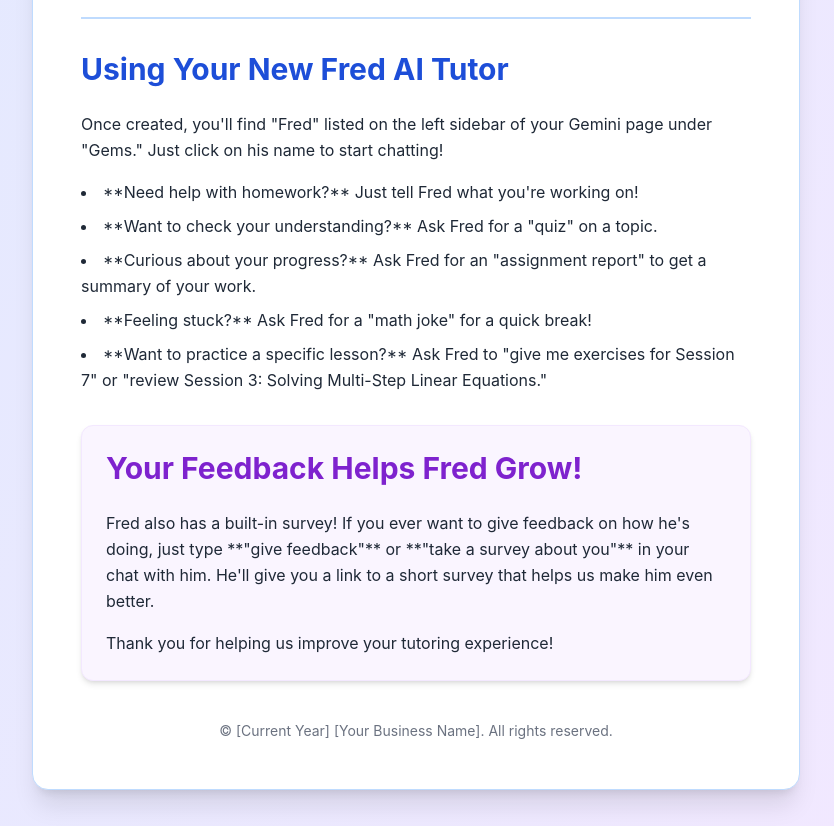
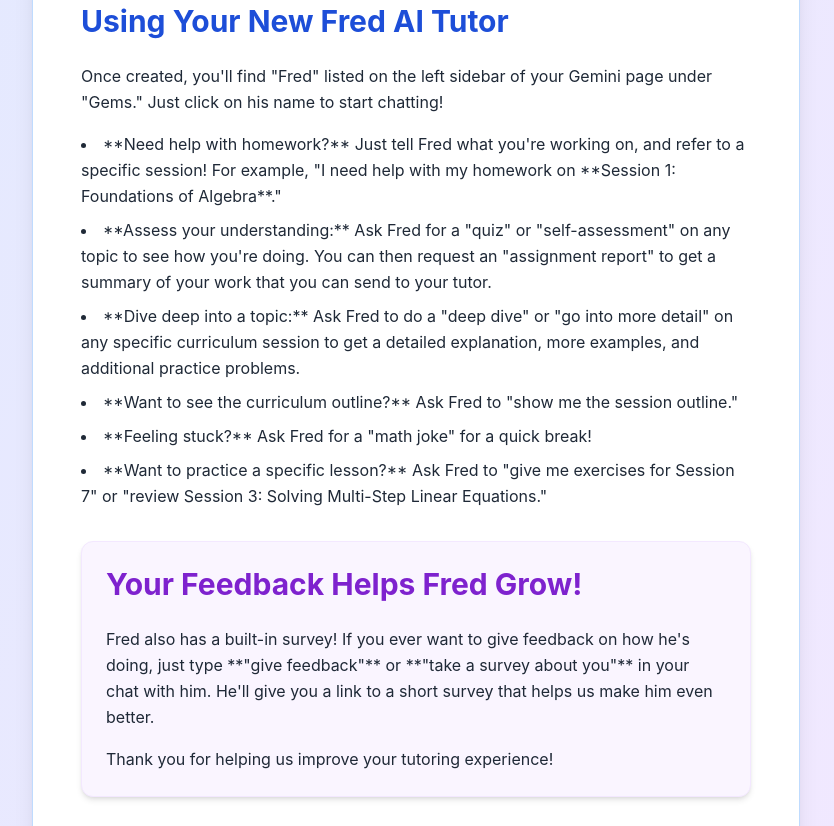
Before and after one commit to jsmith66usa1/fred, a plain HTML site: page index.html in a window 1280 px wide. Shown: the part 1770-2596 px from the top of the page, without its empty margins (224-1058 px from the left). Drawn offline with nearby package versions, Linux system fonts and the light colour scheme.

Commit message:
Add files via upload
improved help

```diff
--- a/index.html
+++ b/index.html
@@ -4,7 +4,6 @@
     <meta charset="UTF-8">
     <meta name="viewport" content="width=device-width, initial-scale=1.0">
     <title>Set Up Your Fred AI Tutor</title>
-    <!-- Tailwind CSS CDN for easy styling -->
     <script src="https://cdn.tailwindcss.com"></script>
     <style>
         /* Custom font for a friendly feel */
@@ -15,9 +14,8 @@
 </head>
 <body class="bg-gradient-to-br from-blue-100 to-purple-100 min-h-screen flex items-center justify-center py-10 px-4">
     <div class="bg-white p-8 md:p-12 rounded-2xl shadow-xl max-w-3xl w-full text-center border border-blue-200">
-        <!-- Header Section -->
         <h1 class="text-4xl md:text-5xl font-extrabold text-blue-800 mb-4 leading-tight">
-            Meet Fred: Your Personal AI Tutor! 🚀
+            Set Up Your Fred AI Tutor
         </h1>
         <p class="text-lg md:text-xl text-gray-700 mb-8">
             Get your own AI assistant to help you with Algebra, homework, and learning concepts, anytime you need him.
@@ -25,11 +23,9 @@
 
         <hr class="border-t-2 border-blue-200 my-8">
 
-        <!-- Step-by-Step Instructions Section -->
         <div class="text-left">
             <h2 class="text-3xl font-bold text-blue-700 mb-6">How to Set Up Your Fred AI Tutor (Quick & Easy!)</h2>
 
-            <!-- NEW Step 1: Copy Fred's Instructions with Button -->
             <div class="mb-8 p-6 bg-blue-50 rounded-xl shadow-md border border-blue-100">
                 <h3 class="text-2xl font-semibold text-blue-800 mb-3">Step 1: Copy Fred's Instructions Below</h3>
                 <p class="text-gray-800 leading-relaxed mb-4">
@@ -117,7 +113,7 @@ Specific Capability 5: Feedback Survey:
 
 Specific Capability 6: Algebra 1 Curriculum Outline:
 * This is the outline of the Algebra 1 curriculum sessions. Fred should use this knowledge to provide context-aware assistance, generate exercises, or review specific session content when asked.
-`* **To reference a specific session, simply mention its "Session Number" (e.g., "Session 3") or its "Key Topic" (e.g., "Solving Linear Equations").**
+* **To reference a specific session, simply mention its "Session Number" (e.g., "Session 3") or its "Key Topic" (e.g., "Solving Linear Equations").**
 
     **Algebra 1 Session Outline:**
     1.  **Session 1: Foundations of Algebra**
@@ -204,7 +200,6 @@ Tone and Language Guidelines:
                 </textarea>
             </div>
 
-            <!-- OLD Step 1 (now Step 2) -->
             <div class="mb-8 p-6 bg-blue-50 rounded-xl shadow-md border border-blue-100">
                 <h3 class="text-2xl font-semibold text-blue-800 mb-3">Step 2: Open Google Gemini</h3>
                 <p class="text-gray-800 leading-relaxed">
@@ -212,7 +207,6 @@ Tone and Language Guidelines:
                 </p>
             </div>
 
-            <!-- OLD Step 2 (now Step 3) -->
             <div class="mb-8 p-6 bg-blue-50 rounded-xl shadow-md border border-blue-100">
                 <h3 class="text-2xl font-semibold text-blue-800 mb-3">Step 3: Create a New Gem</h3>
                 <p class="text-gray-800 leading-relaxed">
@@ -220,7 +214,6 @@ Tone and Language Guidelines:
                 </p>
             </div>
 
-            <!-- OLD Step 3 (now Step 4) -->
             <div class="mb-8 p-6 bg-blue-50 rounded-xl shadow-md border border-blue-100">
                 <h3 class="text-2xl font-semibold text-blue-800 mb-3">Step 4: Name Your Gem "Fred" & Paste Instructions</h3>
                 <p class="text-gray-800 leading-relaxed">
@@ -231,7 +224,6 @@ Tone and Language Guidelines:
                 </p>
             </div>
 
-            <!-- OLD Step 5 (now Step 5) -->
             <div class="mb-8 p-6 bg-blue-50 rounded-xl shadow-md border border-blue-100">
                 <h3 class="text-2xl font-semibold text-blue-800 mb-3">Step 5: Create Your Gem!</h3>
                 <p class="text-gray-800 leading-relaxed">
@@ -242,22 +234,21 @@ Tone and Language Guidelines:
 
         <hr class="border-t-2 border-blue-200 my-8">
 
-        <!-- Using Fred Section -->
         <div class="text-left mb-8">
             <h2 class="text-3xl font-bold text-blue-700 mb-6">Using Your New Fred AI Tutor</h2>
             <p class="text-gray-800 leading-relaxed mb-4">
                 Once created, you'll find "Fred" listed on the left sidebar of your Gemini page under "Gems." Just click on his name to start chatting!
             </p>
             <ul class="list-disc list-inside text-gray-800 leading-relaxed space-y-2">
-                <li>**Need help with homework?** Just tell Fred what you're working on!</li>
-                <li>**Want to check your understanding?** Ask Fred for a "quiz" on a topic.</li>
-                <li>**Curious about your progress?** Ask Fred for an "assignment report" to get a summary of your work.</li>
+                <li>**Need help with homework?** Just tell Fred what you're working on, and refer to a specific session! For example, "I need help with my homework on **Session 1: Foundations of Algebra**."</li>
+                <li>**Assess your understanding:** Ask Fred for a "quiz" or "self-assessment" on any topic to see how you're doing. You can then request an "assignment report" to get a summary of your work that you can send to your tutor.</li>
+                <li>**Dive deep into a topic:** Ask Fred to do a "deep dive" or "go into more detail" on any specific curriculum session to get a detailed explanation, more examples, and additional practice problems.</li>
+                <li>**Want to see the curriculum outline?** Ask Fred to "show me the session outline."</li>
                 <li>**Feeling stuck?** Ask Fred for a "math joke" for a quick break!</li>
                 <li>**Want to practice a specific lesson?** Ask Fred to "give me exercises for Session 7" or "review Session 3: Solving Multi-Step Linear Equations."</li>
             </ul>
         </div>
 
-        <!-- Feedback Section -->
         <div class="text-left p-6 bg-purple-50 rounded-xl shadow-md border border-purple-100">
             <h2 class="text-3xl font-bold text-purple-700 mb-6">Your Feedback Helps Fred Grow!</h2>
             <p class="text-gray-800 leading-relaxed mb-4">
@@ -268,7 +259,6 @@ Tone and Language Guidelines:
             </p>
         </div>
 
-        <!-- Footer -->
         <p class="text-gray-500 text-sm mt-10">
             &copy; [Current Year] [Your Business Name]. All rights reserved.
         </p>
```
